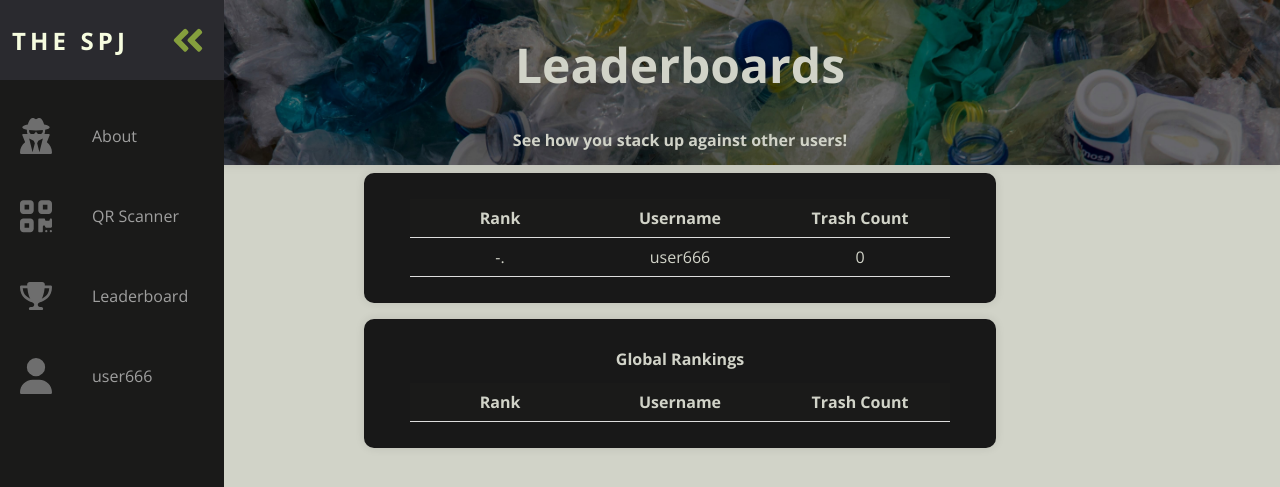
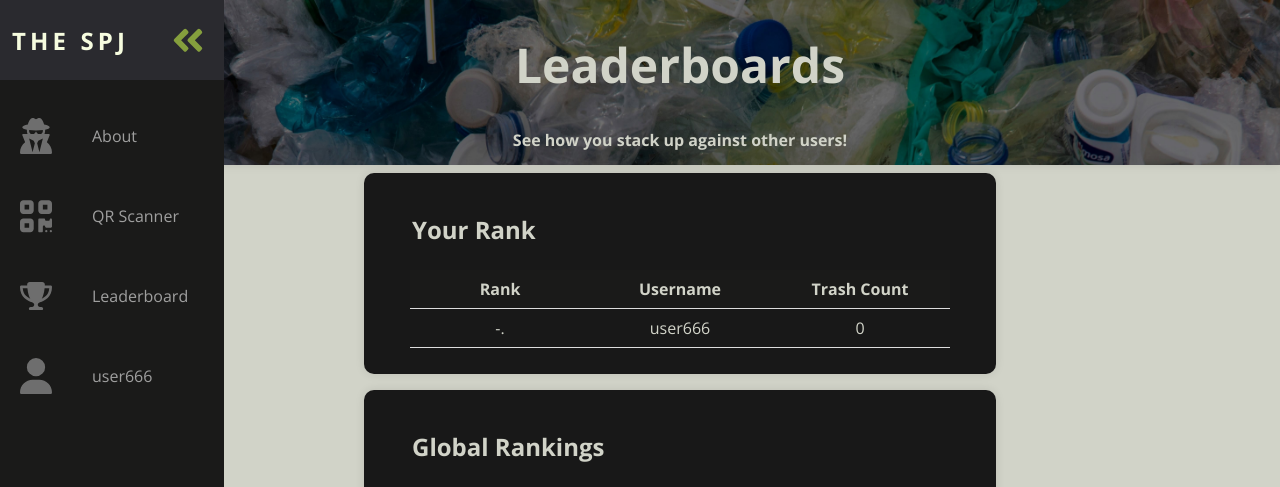
Before and after one commit to medex256/BinDesignWebApp, a Flask app: page /leaderboard in a window 1280 px wide. Shown: the top 487 px of the page. Run offline with Flask 3, Linux system fonts and the light colour scheme; a user stored in the database is signed in; data comes from the database, SQL or seed files in the repository; data that the repository does not hold is empty.

Commit message:
add header to div

```diff
--- a/templates/leaderboard.html
+++ b/templates/leaderboard.html
@@ -16,6 +16,7 @@
         <h2>See how you stack up against other users!</h2>
     </div>
     <div class="container">
+        <h3>Your Rank</h3>
         <table class="table-borderless">
             <thead class="table-dark">
                 <tr>
@@ -34,7 +35,7 @@
         </table>
     </div>
     <div class="container">
-        <h2>Global Rankings</h2>
+        <h3>Global Rankings</h3>
         <table class="table-borderless">
             <thead class="table-dark">
                 <tr>
```
